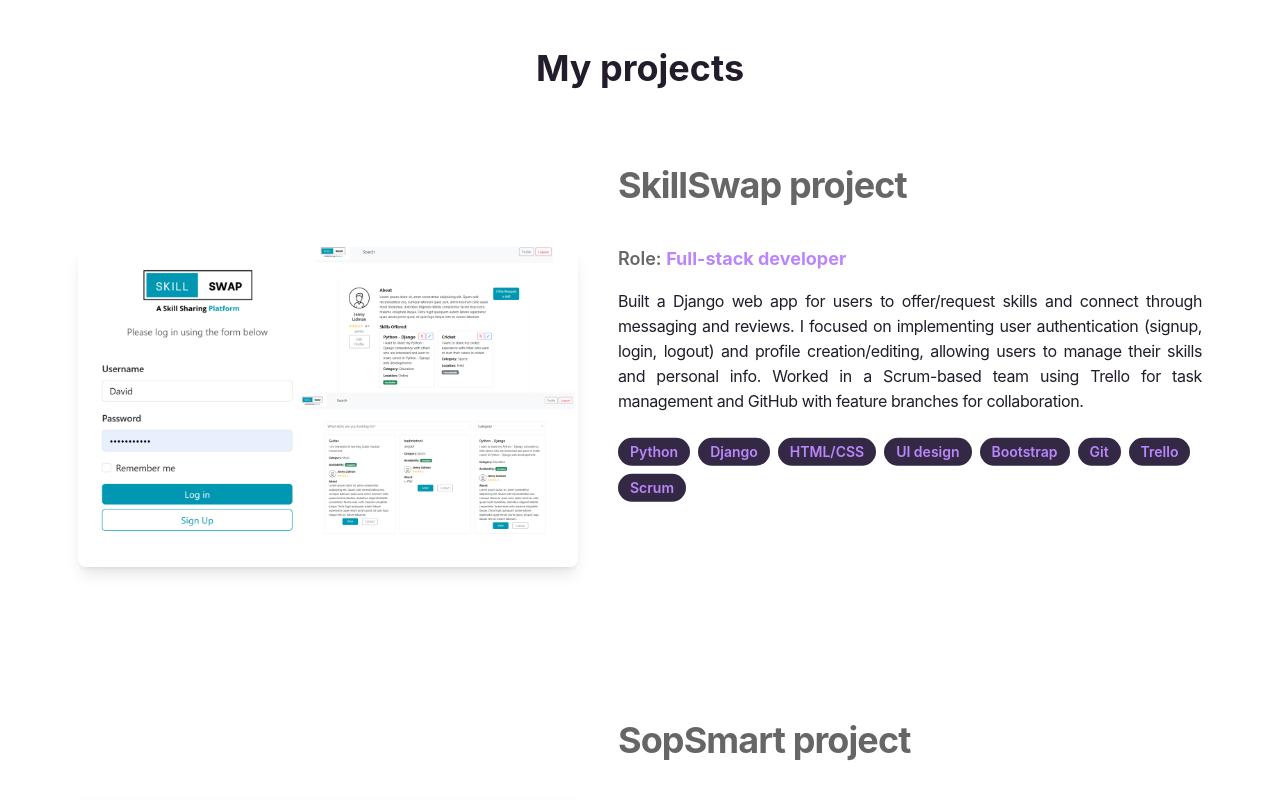
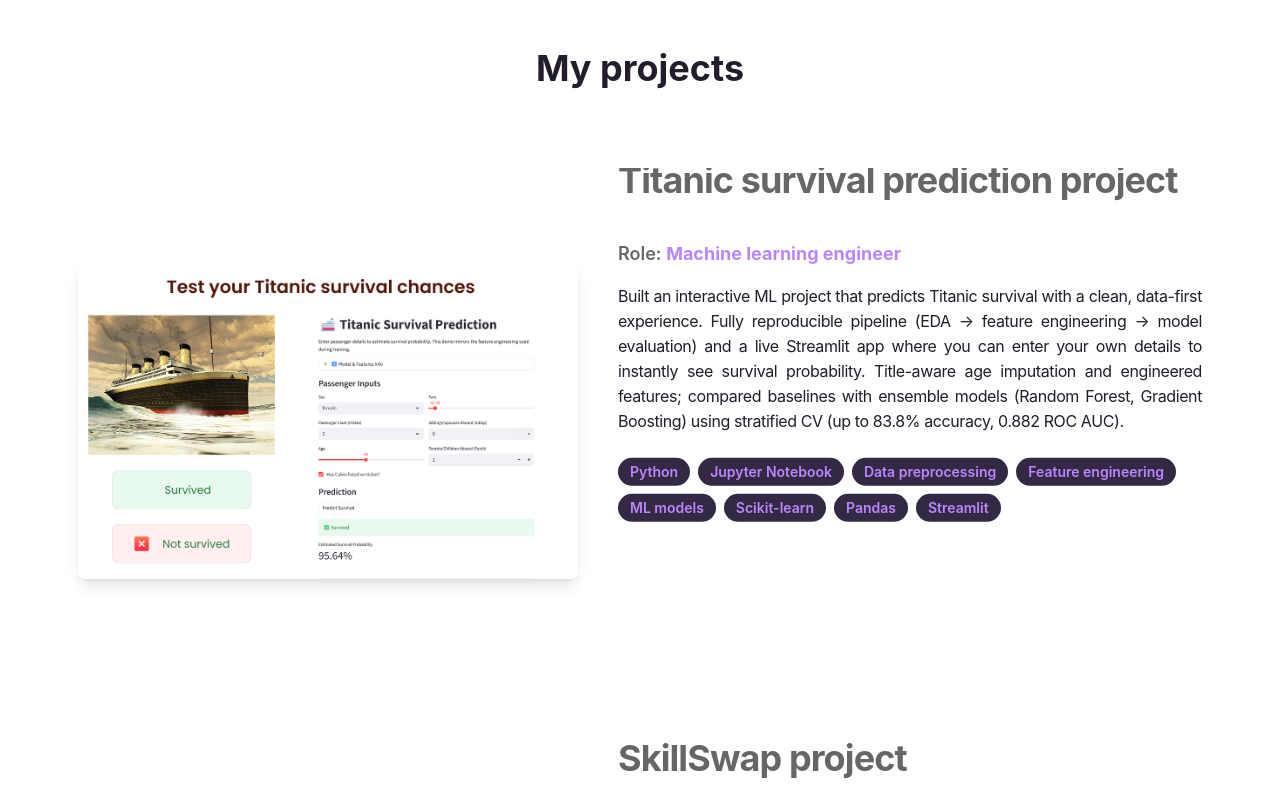
Before and after one commit to AnnaBilokon/MyPortfolioWebsite, a React (Create React App) app: page / in a window 1280 px wide. Shown: the part 1760-2560 px from the top of the page. Built offline with nearby package versions, Linux system fonts and the light colour scheme.

Commit message:
add new project to data

```diff
--- a/src/projectData.js
+++ b/src/projectData.js
@@ -6,9 +6,25 @@ import imageProject10 from './images/project10.svg'
 import imageProject11 from './assets/Movie.mp4'
 import imageProject12 from './images/project12.png'
 import imageProject13 from './images/project13.png'
+import imageProject14 from './images/project14.png'
 import MovieThumbnail from './images/MovieThumbnail.png'
 
 export const projectsData = [
+	{
+		id: 14,
+		title: 'Titanic survival prediction project',
+		role: 'Machine learning engineer',
+		description: `Built an interactive ML project that predicts Titanic survival with a clean, data-first experience.
+		Fully reproducible pipeline (EDA → feature engineering → model evaluation) and a live Streamlit app where you can
+		 enter your own details to instantly see survival probability. Title-aware age imputation and engineered features;
+		 compared baselines with ensemble models (Random Forest, Gradient Boosting) using stratified CV (up to 83.8%
+		 accuracy, 0.882 ROC AUC).`,
+		image: imageProject14,
+		gitUrl: 'https://github.com/AnnaBilokon/titanic-survival-prediction',
+		previewUrl:
+		  'https://titanic-prediction-project.streamlit.app/',
+		labels: ['Python', 'Jupyter Notebook', 'Data preprocessing', 'Feature engineering', 'ML models',  'Scikit-learn', 'Pandas', 'Streamlit' ],
+	  },
 
 			{
 		id: 12,
@@ -65,7 +81,7 @@ and glass, and deployed the app on Vercel with TailwindCSS and shadcn/ui for sty
 	  {
 		id: 10,
 		title: 'Market Place',
-		role: 'Front-end developer',
+		role: 'Full-stack developer',
 		description: `This is a modern marketplace web app where users can browse, buy, and sell companies. Built with Next.js 15 (App Router & Server Actions), Supabase (Auth & Database), and TailwindCSS with ShadCN/UI, the project focuses on a smooth and secure user experience.`,
 		image: imageProject10,
 		gitUrl: 'https://github.com/AnnaBilokon/MarketPlace',
```
